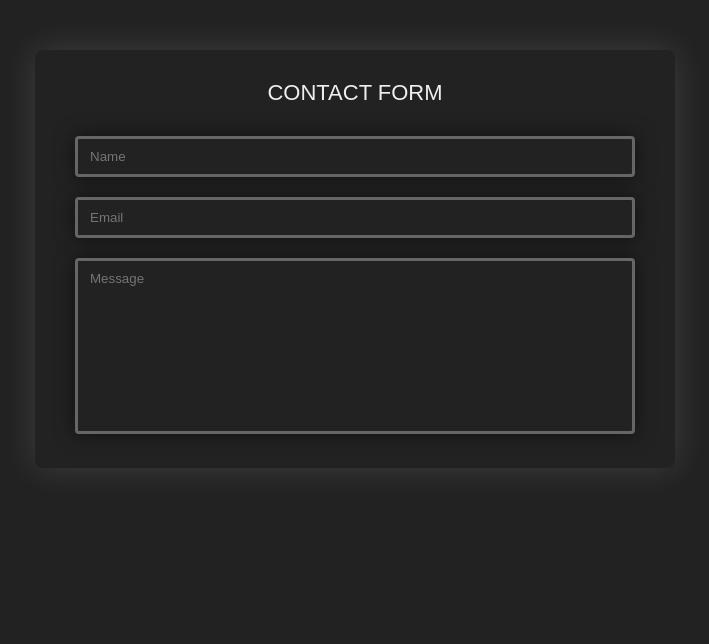
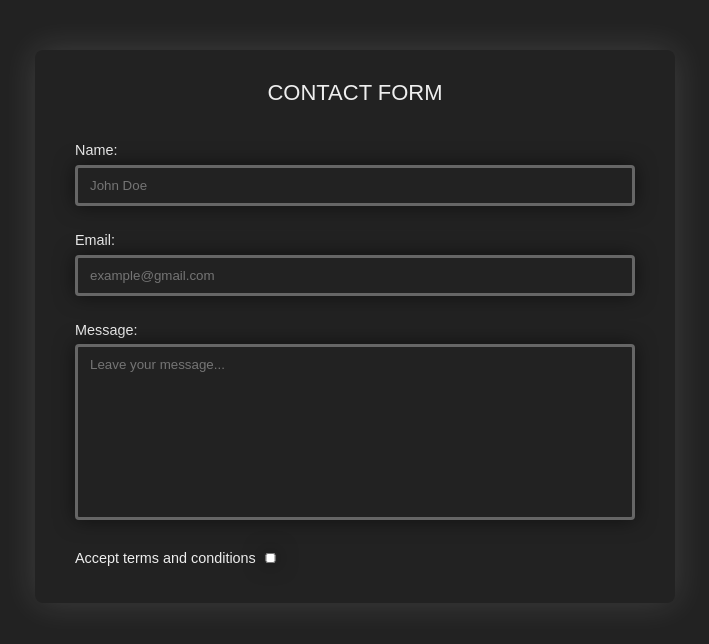
Before and after one commit to CarlosBravoGarran/Web_Design_Bases, a plain HTML site: page HTML/label.html in a window 1280 px wide. Shown: the whole page, without its empty margins (285-994 px from the left). Drawn offline with Linux system fonts and the light colour scheme.

Commit message:
Update: label

```diff
--- a/HTML/label.html
+++ b/HTML/label.html
@@ -4,19 +4,26 @@
     <meta charset="UTF-8">
     <meta name="viewport" content="width=device-width, initial-scale=1.0">
     <title>Textarea</title>
-    <link href="styles/textarea.css" rel="stylesheet">
+    <link href="styles/label.css" rel="stylesheet">
 </head>
 <body>
     <form>
         <h2>Contact form</h2>
         <div class="form_input">
-            <input type="text" name="name" id="name" placeholder="Name">
+            <label for="name">Name:</label>
+            <input type="text" name="name" id="name" placeholder="John Doe">
         </div>
         <div class="form_input">
-            <input type="email" name="email" id="email" placeholder="Email">
+            <label for="email">Email:</label>
+            <input type="email" name="email" id="email" placeholder="example@gmail.com">
         </div>
         <div class="form_input">
-            <textarea maxlength="300" name="message" cols="30" rows="10" placeholder="Message"></textarea>
+            <label for="message">Message:</label>
+            <textarea maxlength="300" name="message" id="message" cols="30" rows="10" placeholder="Leave your message..."></textarea>
+        </div>
+        <div class="form_input">
+            <label for="terms">Accept terms and conditions</label>
+            <input type="checkbox" name="terms" class="checkbox" id="terms">
         </div>
     </form>
 </body>
--- a/HTML/styles/label.css
+++ b/HTML/styles/label.css
@@ -46,3 +46,13 @@ textarea{
     min-height: 100px;
     font-family: sans-serif;
 }
+
+label{
+    font-size: 0.9em;
+    line-height: 2;
+}
+
+.checkbox{
+    width: auto;
+    height: 10px;
+}
```
